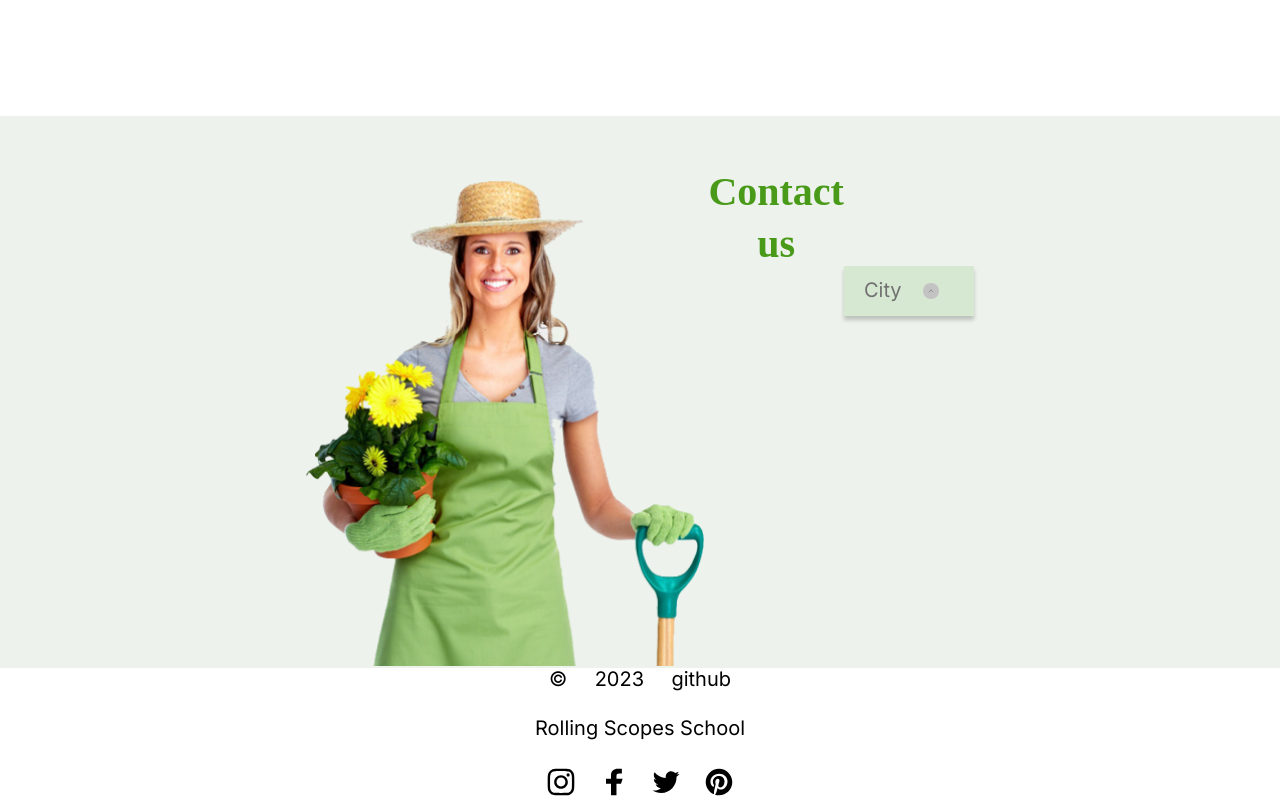
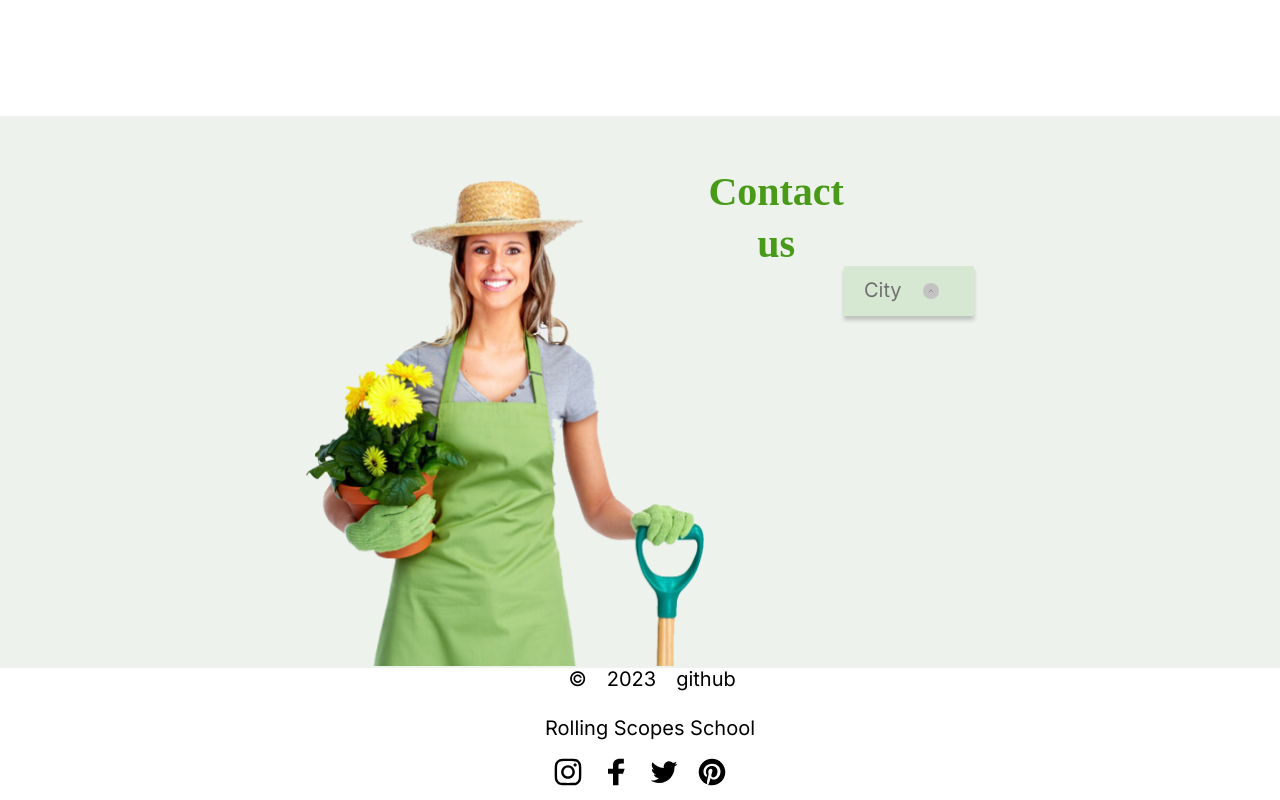
Before and after one commit to AnnaKowalewskaja/Plants, a website: page index.html in a window 1280 px wide. Shown: the part 3517-4317 px from the top of the page. Drawn offline with nearby package versions, Linux system fonts and the light colour scheme; a web font is replaced by a local one.

Commit message:
fix:footer

```diff
--- a/assets/styles/_footer.scss
+++ b/assets/styles/_footer.scss
@@ -8,6 +8,7 @@
     display: flex;
     justify-content: space-between;
     align-items: center;
+
     @media (min-width:$tablet) and (max-width:$desktop) {
         flex-direction: column;
     }
@@ -16,10 +17,13 @@
 .footer__first {
     display: flex;
     justify-content: space-between;
-    width: 18.2rem;
+    width: 16.3rem;
+    margin-bottom: 1rem;
+    margin-left: -2rem;
 }
 
 .footer {
+
     .container {
         height: 100%;
 
@@ -33,6 +37,8 @@
     font-family: $second_font;
     color: black;
     font-size: 2rem;
+    margin-bottom: 1rem;
+    margin-left: 2rem;
     a{
 
         color:black;
@@ -46,6 +52,12 @@
 
 .social__list{
     display: flex;
-    justify-content: space-around;
-    width: 21rem;
+    justify-content: space-between;
+    width: 17.6rem;
+
 }
+
+.footer__social{
+    margin-bottom: 1rem;
+
+}
```
Also changed, not shown: assets/styles/styles.css, 1 other file.
